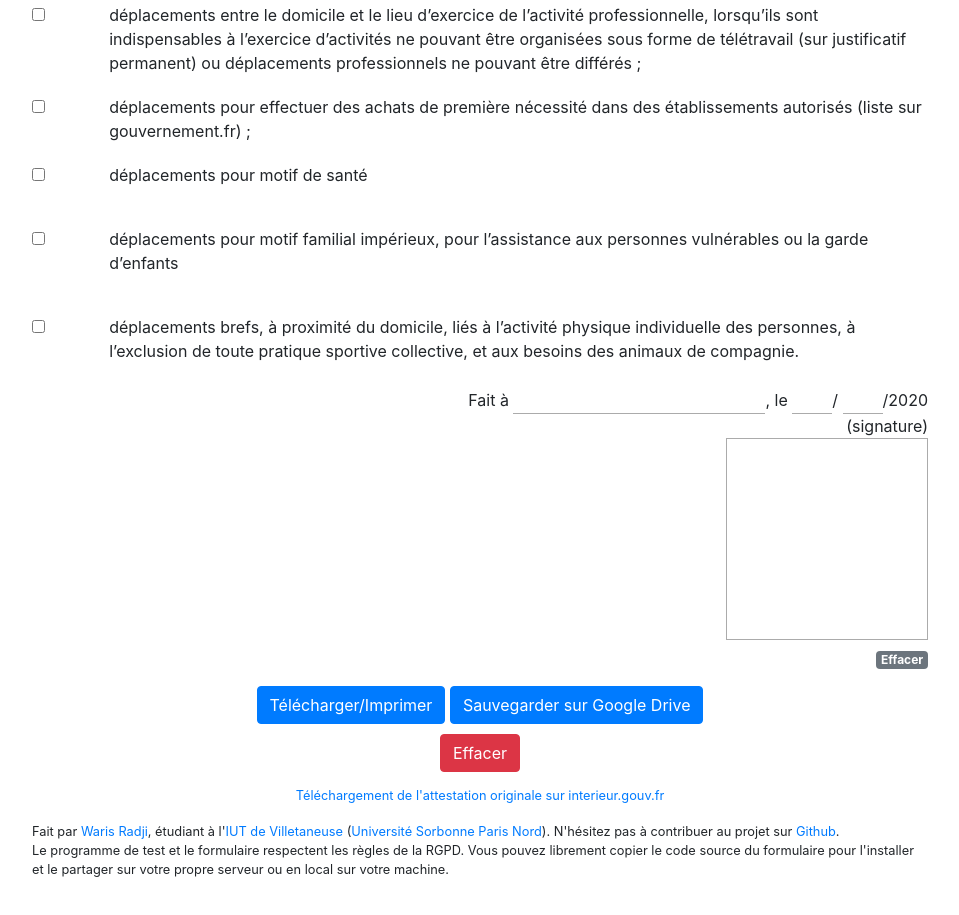
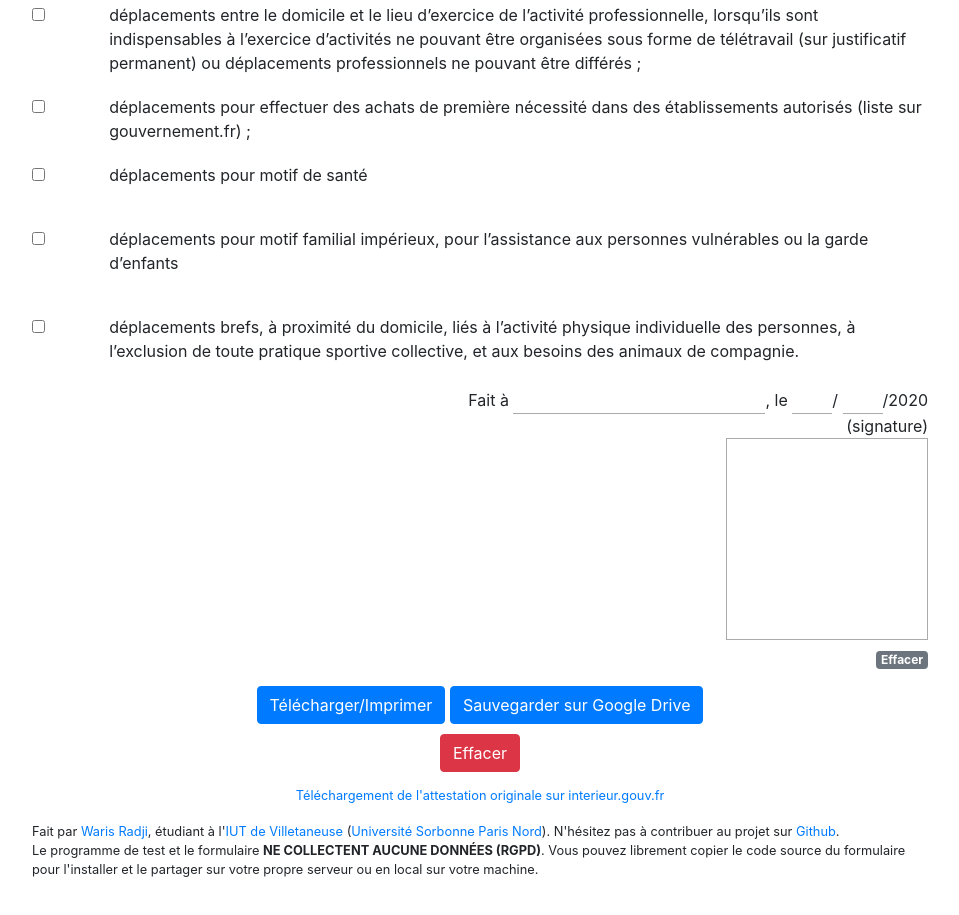
Before and after one commit to riiswa/covid19-attestation-deplacement-form, a plain HTML site: page index.html in a window 1280 px wide. Shown: the part 521-1436 px from the top of the page, without its empty margins (160-1119 px from the left). Drawn offline with nearby package versions, Linux system fonts and the light colour scheme.

Commit message:
change description

```diff
--- a/index.html
+++ b/index.html
@@ -174,7 +174,7 @@
 
     <p class="small d-print-none">Fait par <a href="https://warisradji.com/">Waris Radji</a>, étudiant à l'<a href="https://iutv.univ-paris13.fr/">IUT de Villetaneuse</a> (<a href="https://www.univ-paris13.fr/presentation/">Université Sorbonne Paris Nord</a>). N'hésitez pas à contribuer au projet sur <a href="https://github.com/riiswa/covid19-attestation-deplacement-form">Github</a>.
     <br>
-        Le programme de test et le formulaire respectent les règles de la RGPD. Vous pouvez librement copier le code source du formulaire pour l'installer et le partager sur votre propre serveur ou en local sur votre machine.
+        Le programme de test et le formulaire <b> NE COLLECTENT AUCUNE DONNÉES (RGPD)</b>. Vous pouvez librement copier le code source du formulaire pour l'installer et le partager sur votre propre serveur ou en local sur votre machine.
     </p>
 
     <script>
```
